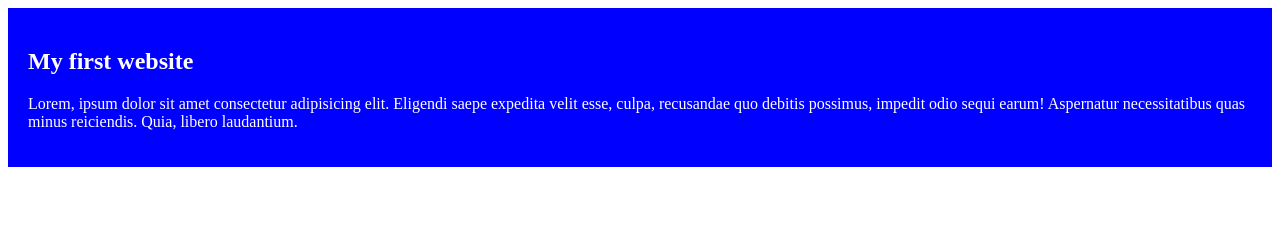
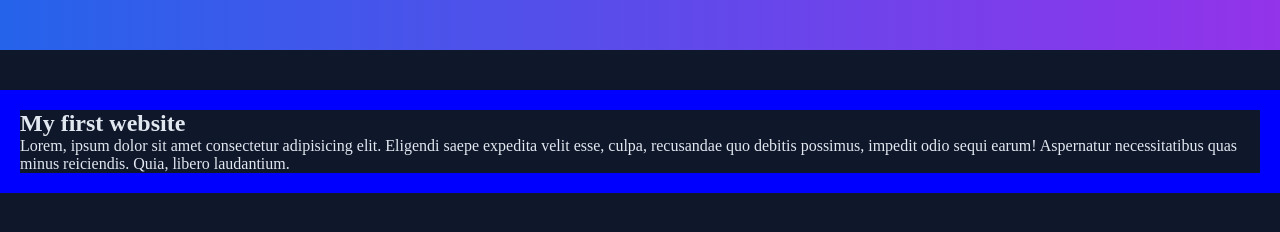
Before and after one commit to Anamulhaque11/front-web-developer, a plain HTML site: page index.html in a window 1280 px wide. Drawn offline with Linux system fonts and the light colour scheme.

Commit message:
style added

```diff
--- a/index.html
+++ b/index.html
@@ -7,6 +7,9 @@
     <link rel="stylesheet" href="style.css">
 </head>
 <body>
+    <header>
+
+    </header>
     <div class="container">
         <h2>My first website</h2>
         <p>Lorem, ipsum dolor sit amet consectetur adipisicing elit. Eligendi saepe expedita velit esse, culpa, recusandae quo debitis possimus, impedit odio sequi earum! Aspernatur necessitatibus quas minus reiciendis. Quia, libero laudantium.</p>
--- a/style.css
+++ b/style.css
@@ -1,5 +1,19 @@
+*{
+    margin: 0px;
+    padding: 0px;
+    background-color:  #0F172A;
+    color:  #E2E8F0;
+}
+
+header{
+     background: linear-gradient(90deg, #2563EB, #9333EA);
+    color: #F9FAFB;
+    height: 50px;
+}
+
 .container{
     background-color: blue;
     color: white;
     padding: 20px;
+    margin-top: 40px;
 }
```
